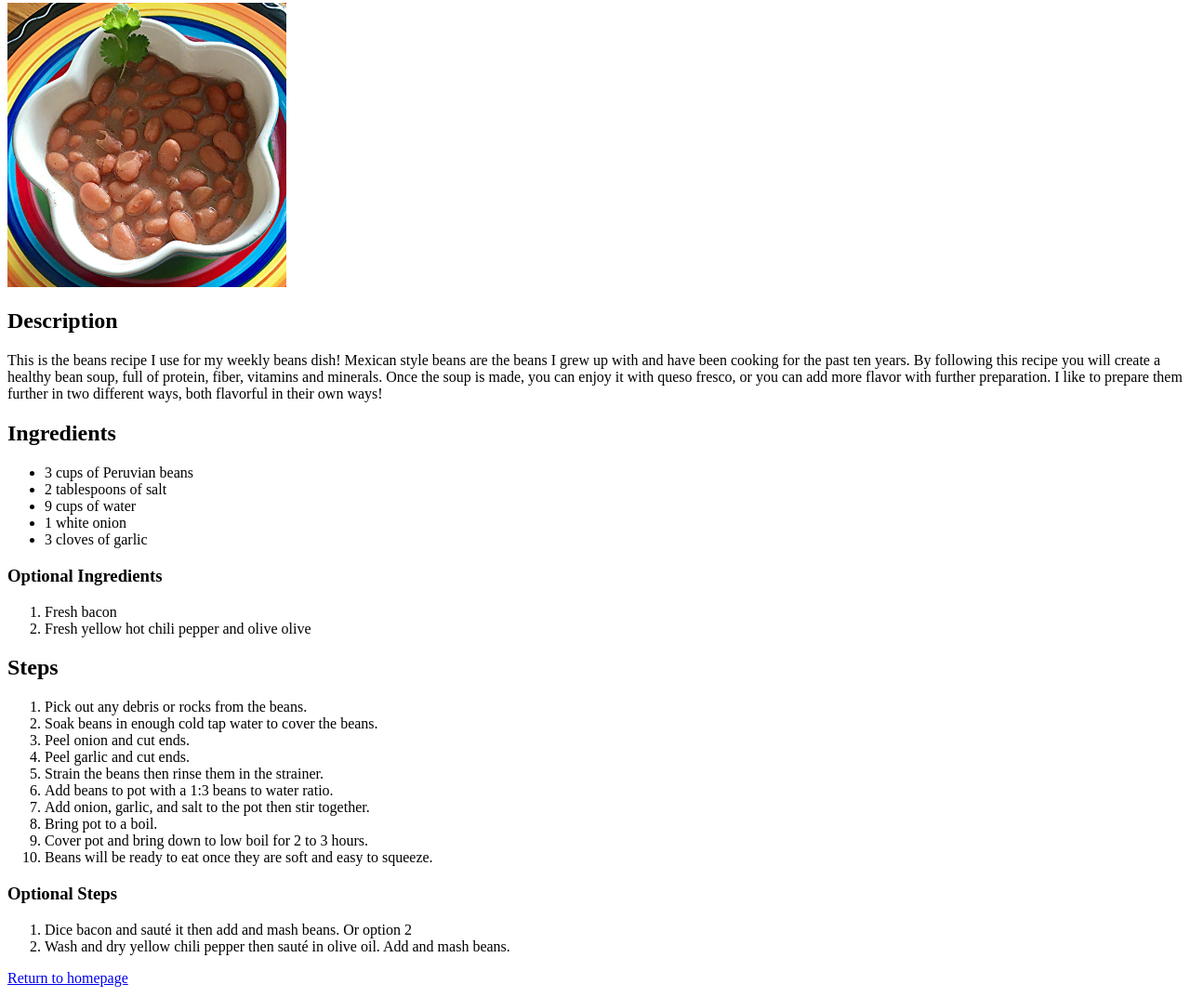
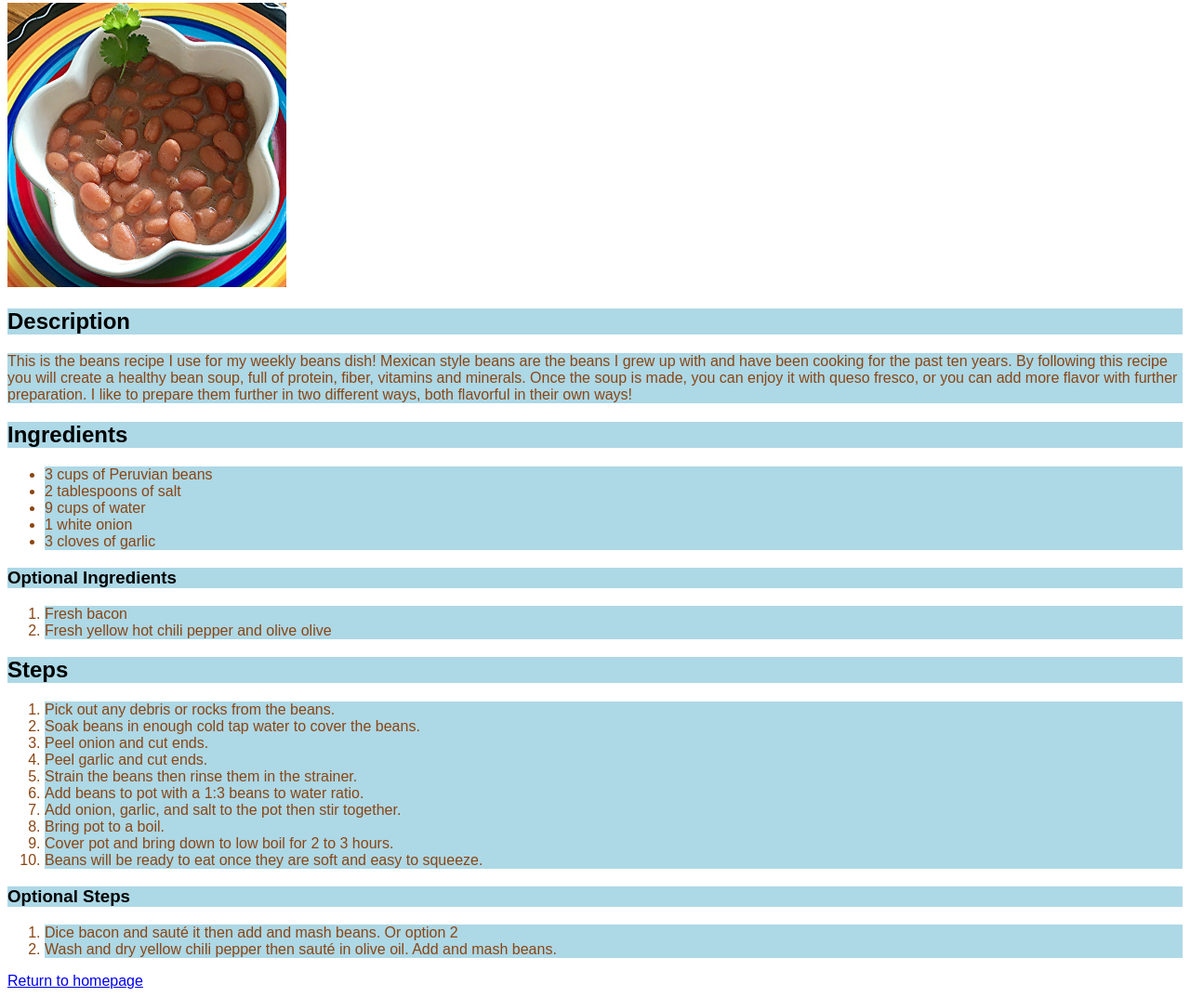
Before and after one commit to GioMurillo/odin-recipes, a plain HTML site: page recipes/beans.html in a window 1280 px wide. Shown: the part 77-1150 px from the top of the page at 93% size. Drawn offline with Linux system fonts and the light colour scheme.

Commit message:
Style recipes pages

```diff
--- a/recipes/beans.html
+++ b/recipes/beans.html
@@ -3,6 +3,7 @@
 <head>
     <meta charset="UTF-8">
     <title>Beans Recipe</title>
+    <link rel="stylesheet" href="../style.css">
 </head>
 <body>
     <h1>Beans Recipe</h1>
--- /dev/null
+++ b/style.css
@@ -0,0 +1,15 @@
+h1, h2, h3, h4, h5, h6 {
+    background-color: lightblue;
+    color: black;
+    font-family: Arial, Helvetica, sans-serif;
+}
+
+li, p{
+    background-color: lightblue;
+    color: saddlebrown;
+    font-family: Arial, Arial, Helvetica, sans-serif;
+}
+
+a[href*="html"] {
+    font-family: Arial, Helvetica, sans-serif;
+}
```
Also changed, not shown: index.html (+1 -0 lines), recipes/eggs.html (+1 -0 lines), recipes/quesadillas.html (+1 -0 lines).
